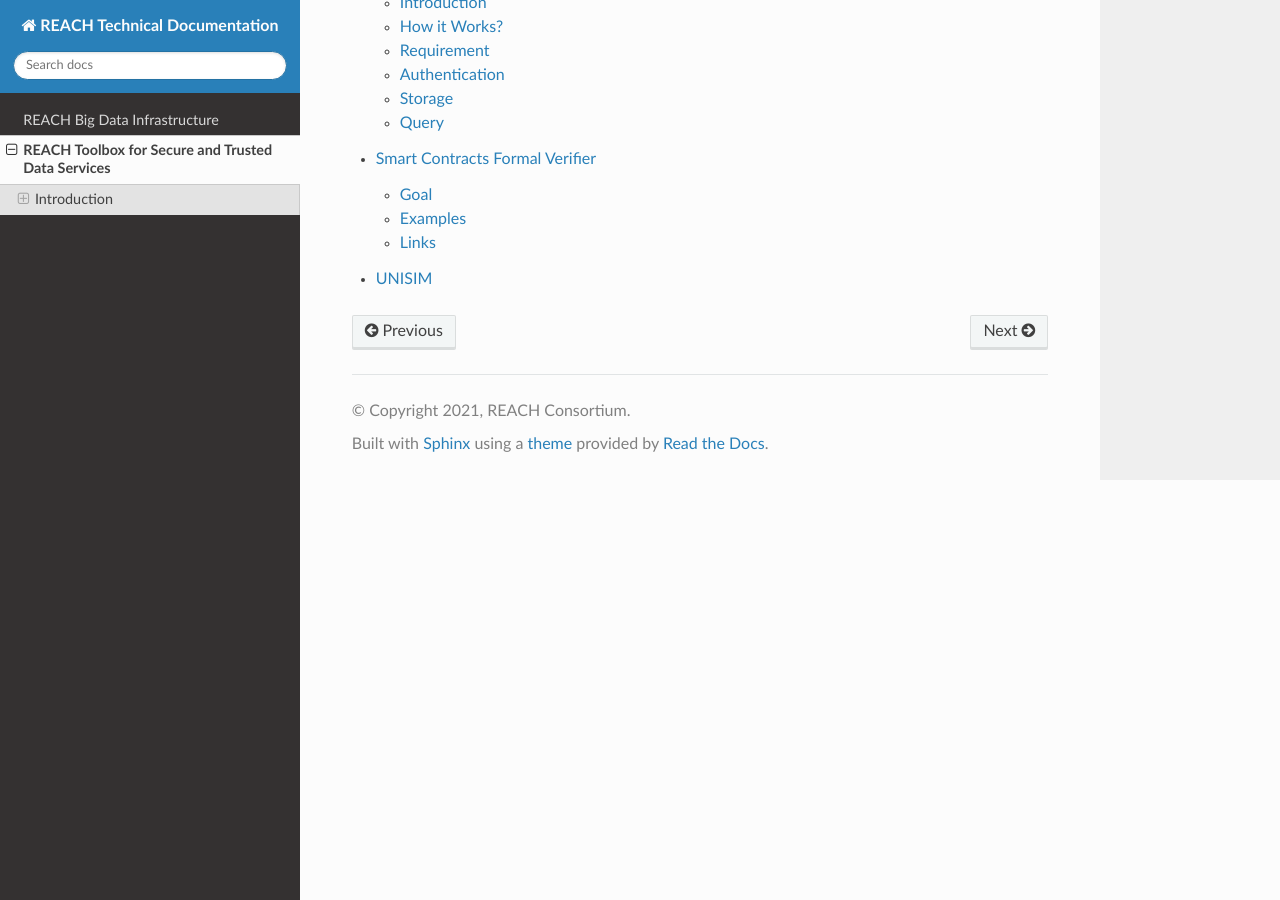
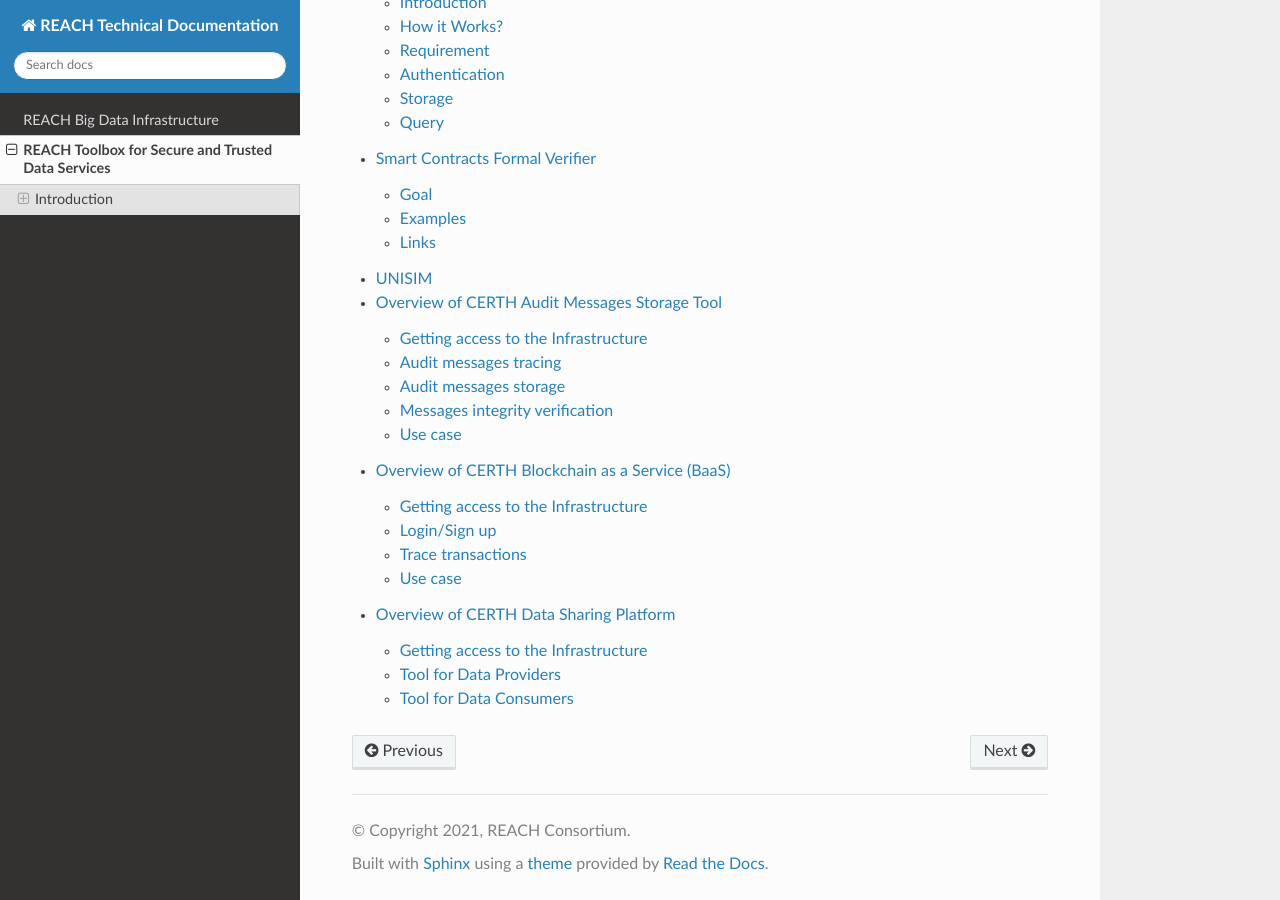
Before and after one commit to bobot/reach-tech-doc, a Sphinx documentation site: the page built from source/reach-toolbox/index.rst, in a window 1280 px wide and 900 px high, scrolled down 562 px. Built offline with Sphinx 7.4.7 and the Read the Docs theme 2.0.0, drawn with Linux system fonts in a browser that asks for light colours.

Commit message:
Adding CERTH's documentation to index

```diff
--- a/source/reach-toolbox/CERTH/CERTH-Audit-Messages-Storage-Tool.rst
+++ b/source/reach-toolbox/CERTH/CERTH-Audit-Messages-Storage-Tool.rst
@@ -12,7 +12,7 @@ The purpose is to enable:
 The Explorer is built with Angular.js and Angular Material, there is a node.js middleware API and a hierarchy of smart contracts written in Solidity deployed on the Hyperledger Sawtooth Platform.
 
 Getting access to the Infrastructure
-====================================
+------------------------------------
 
 .. note::
   To obtain access, contact us by mail (<krinidis@iti.gr>, <ggogos@iti.gr>) to the consortium address.
--- a/source/reach-toolbox/CERTH/CERTH-Blockchain-as-a-Service-(BaaS).rst
+++ b/source/reach-toolbox/CERTH/CERTH-Blockchain-as-a-Service-(BaaS).rst
@@ -10,7 +10,7 @@ BaaS is a Blockchain solution which allows the secure integration of Web / Cloud
 5. User updates the permissions to access their data.
 
 Getting access to the Infrastructure
-====================================
+------------------------------------
 
 .. note::
   To obtain access, contact us by mail (<krinidis@iti.gr>, <ggogos@iti.gr>) to the consortium address.
--- a/source/reach-toolbox/CERTH/CERTH-Data-Sharing-Platform.rst
+++ b/source/reach-toolbox/CERTH/CERTH-Data-Sharing-Platform.rst
@@ -6,7 +6,7 @@ CERTH/ITI has designed a Platform for enabling the data sharing and data permiss
 The combination of the data integrity verification and the fact that only pointers/references to the data are stored in the Blockchain, render the Platform compliant with GDPR by design. The Platform is currently under development and will be extended/adapted to meet the needs of REACH stakeholders.
 
 Getting access to the Infrastructure
-====================================
+------------------------------------
 
 .. note::
   To obtain access, contact us by mail (<krinidis@iti.gr>, <ggogos@iti.gr>) to the consortium address.
--- a/source/reach-toolbox/index.rst
+++ b/source/reach-toolbox/index.rst
@@ -14,3 +14,6 @@ Introduction
    proregister/index
    smart-contracts-verifier/index
    unisim/index
+   CERTH/CERTH-Audit-Messages-Storage-Tool
+   CERTH/CERTH-Blockchain-as-a-Service-(BaaS)
+   CERTH/CERTH-Data-Sharing-Platform
```
Also changed, not shown: source/reach-toolbox/CERTH-Data-Sharing-Platform.rst (deleted, +0 -20 lines), 1 other file.
